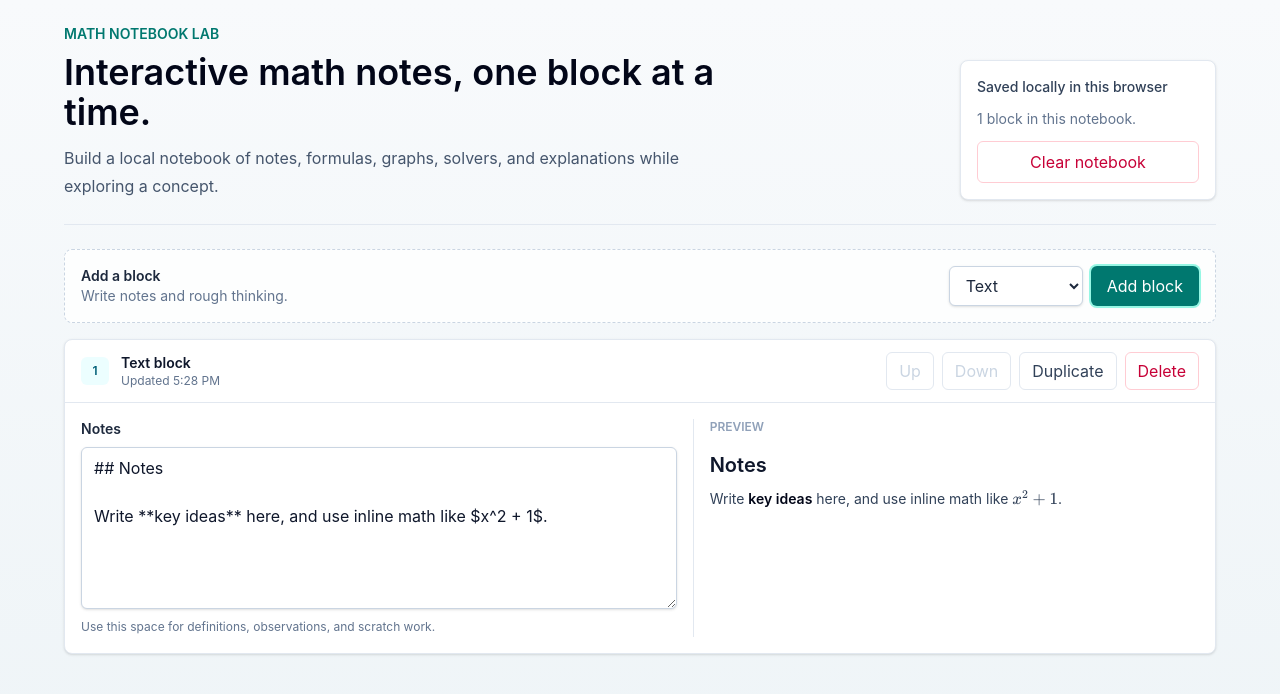
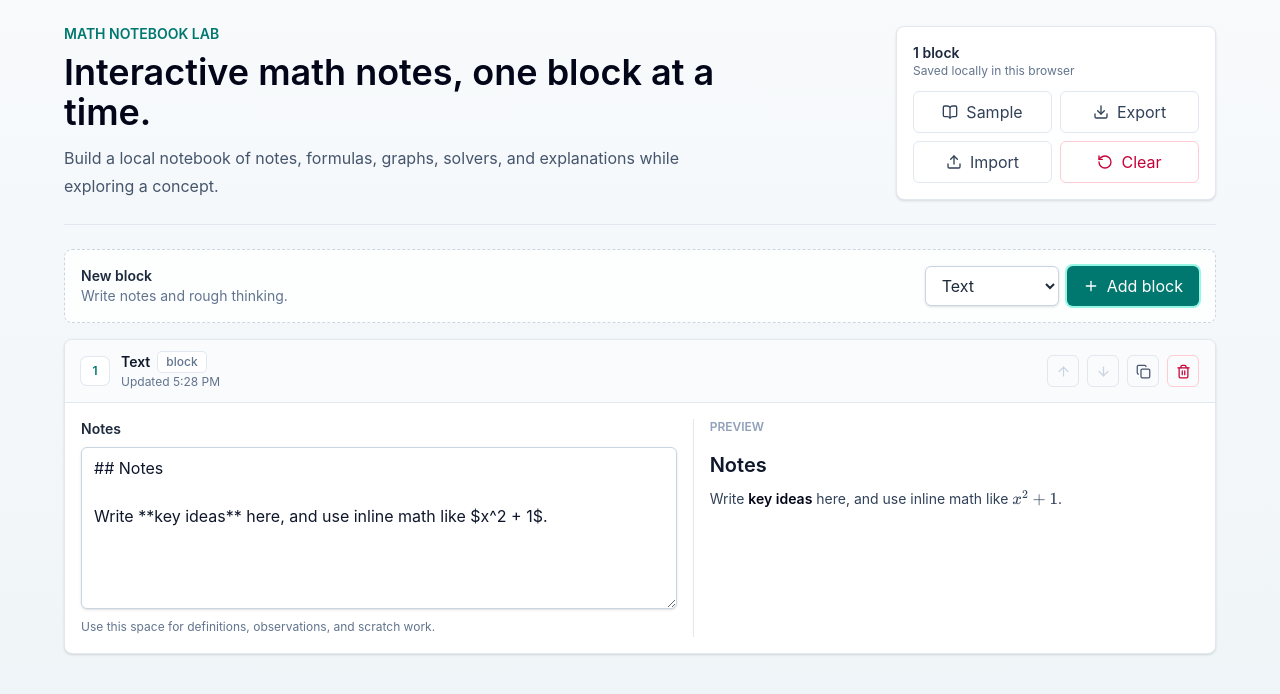
Before and after one commit to Rukomoynikov/mathplorer, a React (Vite) app: page / in a window 1280 px wide. Both pictures are taken after a click on the button "Add block". Shown: the top 694 px of the page. Built offline with nearby package versions, Linux system fonts and the light colour scheme.

Commit message:
Polish notebook MVP with import export and sample notebook

```diff
--- a/package.json
+++ b/package.json
@@ -12,6 +12,7 @@
   "dependencies": {
     "@tailwindcss/vite": "^4.2.4",
     "katex": "^0.16.45",
+    "lucide-react": "^1.11.0",
     "mathjs": "^15.2.0",
     "react": "^19.2.5",
     "react-dom": "^19.2.5",
--- a/src/App.tsx
+++ b/src/App.tsx
@@ -1,9 +1,16 @@
-import { useEffect, useState } from 'react'
+import { useEffect, useRef, useState } from 'react'
+import { BookOpen, Download, RotateCcw, Upload } from 'lucide-react'
 import Notebook from './components/Notebook'
 import { createBlock } from './data/blockFactory'
+import { createSampleNotebook } from './data/sampleNotebook'
 import type { Block, BlockType } from './types'
 
 const STORAGE_KEY = 'math-notebook-lab:v1'
+
+type AppNotice = {
+  message: string
+  tone: 'error' | 'success'
+}
 
 function isBlockType(value: unknown): value is BlockType {
   return (
@@ -55,6 +62,22 @@ function loadNotebook(): Block[] {
   return []
 }
 
+function getImportBlocks(parsedNotebook: unknown): Block[] | null {
+  if (Array.isArray(parsedNotebook) && parsedNotebook.every(isStoredBlock)) {
+    return parsedNotebook
+  }
+
+  if (parsedNotebook && typeof parsedNotebook === 'object') {
+    const blocks = (parsedNotebook as Record<string, unknown>).blocks
+
+    if (Array.isArray(blocks) && blocks.every(isStoredBlock)) {
+      return blocks
+    }
+  }
+
+  return null
+}
+
 function normalizeFormulaContent(content: string) {
   const trimmed = content.trim()
 
@@ -91,6 +114,8 @@ function formulaToGraphContent(content: string) {
 
 function App() {
   const [blocks, setBlocks] = useState<Block[]>(loadNotebook)
+  const [notice, setNotice] = useState<AppNotice | null>(null)
+  const importInputRef = useRef<HTMLInputElement>(null)
 
   useEffect(() => {
     window.localStorage.setItem(STORAGE_KEY, JSON.stringify(blocks))
@@ -98,6 +123,7 @@ function App() {
 
   function handleAddBlock(type: BlockType) {
     setBlocks((currentBlocks) => [...currentBlocks, createBlock(type)])
+    setNotice(null)
   }
 
   function handleInsertBlockAfter(
@@ -197,12 +223,81 @@ function App() {
 
   function handleClearNotebook() {
     setBlocks([])
+    setNotice({
+      tone: 'success',
+      message: 'Notebook cleared.',
+    })
+  }
+
+  function handleLoadSampleNotebook() {
+    setBlocks(createSampleNotebook())
+    setNotice({
+      tone: 'success',
+      message: 'Sample notebook loaded.',
+    })
+  }
+
+  function handleExportNotebook() {
+    const exportedNotebook = {
+      app: 'Math Notebook Lab',
+      version: 1,
+      exportedAt: new Date().toISOString(),
+      blocks,
+    }
+    const json = JSON.stringify(exportedNotebook, null, 2)
+    const blob = new Blob([json], { type: 'application/json' })
+    const downloadUrl = URL.createObjectURL(blob)
+    const anchor = document.createElement('a')
+    const dateStamp = new Date().toISOString().slice(0, 10)
+
+    anchor.href = downloadUrl
+    anchor.download = `math-notebook-lab-${dateStamp}.json`
+    anchor.click()
+    URL.revokeObjectURL(downloadUrl)
+
+    setNotice({
+      tone: 'success',
+      message: 'Notebook exported as JSON.',
+    })
+  }
+
+  function handleImportClick() {
+    importInputRef.current?.click()
+  }
+
+  async function handleImportNotebook(file: File | undefined) {
+    if (!file) {
+      return
+    }
+
+    try {
+      const parsedNotebook = JSON.parse(await file.text())
+      const importedBlocks = getImportBlocks(parsedNotebook)
+
+      if (!importedBlocks) {
+        throw new Error('Invalid notebook file.')
+      }
+
+      setBlocks(importedBlocks)
+      setNotice({
+        tone: 'success',
+        message: `Imported ${importedBlocks.length} ${
+          importedBlocks.length === 1 ? 'block' : 'blocks'
+        }.`,
+      })
+    } catch {
+      setNotice({
+        tone: 'error',
+        message:
+          'Import failed. Choose a JSON file exported from Math Notebook Lab.',
+      })
+    }
   }
 
   return (
     <main className="min-h-screen px-4 py-6 text-slate-900 sm:px-6 lg:px-8">
       <div className="mx-auto flex max-w-6xl flex-col gap-6">
-        <header className="flex flex-col gap-4 border-b border-slate-200 pb-6 md:flex-row md:items-end md:justify-between">
+        <header className="flex flex-col gap-5 border-b border-slate-200 pb-6 md:flex-row md:items-end md:justify-between">
           <div className="max-w-2xl">
             <p className="text-sm font-semibold uppercase text-teal-700">
               Math Notebook Lab
@@ -216,28 +311,80 @@ function App() {
             </p>
           </div>
 
-          <div className="flex flex-col gap-3 rounded-lg border border-slate-200 bg-white p-4 shadow-sm md:min-w-64">
-            <p className="text-sm font-medium text-slate-700">
-              Saved locally in this browser
+          <div className="flex w-full flex-col gap-3 rounded-lg border border-slate-200 bg-white p-4 shadow-sm md:w-80">
+            <div>
+              <p className="text-sm font-semibold text-slate-800">
+                {blocks.length} {blocks.length === 1 ? 'block' : 'blocks'}
               </p>
-            <p className="text-sm text-slate-500">
-              {blocks.length} {blocks.length === 1 ? 'block' : 'blocks'} in this
-              notebook.
-            </p>
+              <p className="text-xs text-slate-500">Saved locally in this browser</p>
+            </div>
+
+            <div className="grid grid-cols-2 gap-2">
+              <button
+                type="button"
+                onClick={handleLoadSampleNotebook}
+                className="inline-flex items-center justify-center gap-2 rounded-md border border-slate-200 px-3 py-2 text-sm font-medium text-slate-700 transition hover:bg-slate-50"
+              >
+                <BookOpen size={16} aria-hidden="true" />
+                Sample
+              </button>
+              <button
+                type="button"
+                onClick={handleExportNotebook}
+                disabled={blocks.length === 0}
+                className="inline-flex items-center justify-center gap-2 rounded-md border border-slate-200 px-3 py-2 text-sm font-medium text-slate-700 transition hover:bg-slate-50 disabled:cursor-not-allowed disabled:text-slate-300"
+              >
+                <Download size={16} aria-hidden="true" />
+                Export
+              </button>
+              <button
+                type="button"
+                onClick={handleImportClick}
+                className="inline-flex items-center justify-center gap-2 rounded-md border border-slate-200 px-3 py-2 text-sm font-medium text-slate-700 transition hover:bg-slate-50"
+              >
+                <Upload size={16} aria-hidden="true" />
+                Import
+              </button>
               <button
                 type="button"
                 onClick={handleClearNotebook}
                 disabled={blocks.length === 0}
-              className="rounded-md border border-rose-200 px-3 py-2 text-sm font-medium text-rose-700 transition hover:bg-rose-50 disabled:cursor-not-allowed disabled:border-slate-200 disabled:text-slate-400 disabled:hover:bg-transparent"
+                className="inline-flex items-center justify-center gap-2 rounded-md border border-rose-200 px-3 py-2 text-sm font-medium text-rose-700 transition hover:bg-rose-50 disabled:cursor-not-allowed disabled:border-slate-200 disabled:text-slate-300 disabled:hover:bg-transparent"
               >
-              Clear notebook
+                <RotateCcw size={16} aria-hidden="true" />
+                Clear
               </button>
+            </div>
+
+            <input
+              ref={importInputRef}
+              type="file"
+              accept="application/json,.json"
+              className="hidden"
+              onChange={(event) => {
+                void handleImportNotebook(event.target.files?.[0])
+                event.target.value = ''
+              }}
+            />
+
+            {notice && (
+              <p
+                className={`rounded-md px-3 py-2 text-sm ${
+                  notice.tone === 'error'
+                    ? 'bg-rose-50 text-rose-700'
+                    : 'bg-teal-50 text-teal-800'
+                }`}
+              >
+                {notice.message}
+              </p>
+            )}
           </div>
         </header>
 
         <Notebook
           blocks={blocks}
           onAddBlock={handleAddBlock}
+          onLoadSampleNotebook={handleLoadSampleNotebook}
           onUpdateBlock={handleUpdateBlock}
           onDeleteBlock={handleDeleteBlock}
           onDuplicateBlock={handleDuplicateBlock}
--- a/src/components/AddBlockMenu.tsx
+++ b/src/components/AddBlockMenu.tsx
@@ -1,4 +1,5 @@
 import { useState } from 'react'
+import { Plus } from 'lucide-react'
 import {
   BLOCK_TYPE_DESCRIPTIONS,
   BLOCK_TYPE_LABELS,
@@ -17,7 +18,7 @@ export default function AddBlockMenu({ onAddBlock }: AddBlockMenuProps) {
   return (
     <div className="flex flex-col gap-3 rounded-lg border border-dashed border-slate-300 bg-white/80 p-4 sm:flex-row sm:items-center sm:justify-between">
       <div>
-        <p className="text-sm font-semibold text-slate-800">Add a block</p>
+        <p className="text-sm font-semibold text-slate-800">New block</p>
         <p className="text-sm text-slate-500">
           {BLOCK_TYPE_DESCRIPTIONS[selectedType]}
         </p>
@@ -42,8 +43,9 @@ export default function AddBlockMenu({ onAddBlock }: AddBlockMenuProps) {
         <button
           type="button"
           onClick={() => onAddBlock(selectedType)}
-          className="rounded-md bg-teal-700 px-4 py-2 text-sm font-semibold text-white shadow-sm transition hover:bg-teal-800 focus:outline-none focus:ring-2 focus:ring-teal-200"
+          className="inline-flex items-center justify-center gap-2 rounded-md bg-teal-700 px-4 py-2 text-sm font-semibold text-white shadow-sm transition hover:bg-teal-800 focus:outline-none focus:ring-2 focus:ring-teal-200"
         >
+          <Plus size={16} aria-hidden="true" />
           Add block
         </button>
       </div>
--- a/src/components/BlockToolbar.tsx
+++ b/src/components/BlockToolbar.tsx
@@ -1,3 +1,4 @@
+import { ArrowDown, ArrowUp, Copy, Trash2 } from 'lucide-react'
 import { BLOCK_TYPE_LABELS, type Block } from '../types'
 
 type BlockToolbarProps = {
@@ -11,6 +12,40 @@ type BlockToolbarProps = {
   onMoveUp: () => void
 }
 
+type ToolbarIconButtonProps = {
+  children: React.ReactNode
+  disabled?: boolean
+  label: string
+  onClick: () => void
+  tone?: 'danger' | 'neutral'
+}
+
+function ToolbarIconButton({
+  children,
+  disabled = false,
+  label,
+  onClick,
+  tone = 'neutral',
+}: ToolbarIconButtonProps) {
+  const toneClasses =
+    tone === 'danger'
+      ? 'border-rose-200 text-rose-700 hover:bg-rose-50'
+      : 'border-slate-200 text-slate-600 hover:bg-slate-50 hover:text-slate-900'
+
+  return (
+    <button
+      type="button"
+      onClick={onClick}
+      disabled={disabled}
+      aria-label={label}
+      title={label}
+      className={`inline-flex h-8 w-8 items-center justify-center rounded-md border transition disabled:cursor-not-allowed disabled:border-slate-200 disabled:text-slate-300 disabled:hover:bg-transparent ${toneClasses}`}
+    >
+      {children}
+    </button>
+  )
+}
+
 export default function BlockToolbar({
   block,
   blockNumber,
@@ -22,16 +57,21 @@ export default function BlockToolbar({
   onMoveUp,
 }: BlockToolbarProps) {
   return (
-    <div className="flex flex-col gap-3 border-b border-slate-200 px-4 py-3 sm:flex-row sm:items-center sm:justify-between">
+    <div className="flex flex-col gap-3 border-b border-slate-200 bg-slate-50/70 px-4 py-3 sm:flex-row sm:items-center sm:justify-between">
       <div className="flex items-center gap-3">
-        <span className="flex h-7 min-w-7 items-center justify-center rounded-md bg-cyan-50 px-2 text-xs font-semibold text-cyan-800">
+        <span className="flex h-7 min-w-7 items-center justify-center rounded-md bg-white px-2 text-xs font-semibold text-teal-700 ring-1 ring-slate-200">
           {blockNumber}
         </span>
         <div>
-          <p className="text-sm font-semibold text-slate-900">
-            {BLOCK_TYPE_LABELS[block.type]} block
-          </p>
-          <p className="text-xs text-slate-500">
+          <div className="flex flex-wrap items-center gap-2">
+            <p className="text-sm font-semibold text-slate-900">
+              {BLOCK_TYPE_LABELS[block.type]}
+            </p>
+            <span className="rounded bg-white px-2 py-0.5 text-xs font-medium text-slate-500 ring-1 ring-slate-200">
+              block
+            </span>
+          </div>
+          <p className="mt-0.5 text-xs text-slate-500">
             Updated {new Date(block.updatedAt).toLocaleTimeString([], {
               hour: 'numeric',
               minute: '2-digit',
@@ -41,36 +81,26 @@ export default function BlockToolbar({
       </div>
 
       <div className="flex flex-wrap gap-2">
-        <button
-          type="button"
+        <ToolbarIconButton
+          label="Move block up"
           onClick={onMoveUp}
           disabled={!canMoveUp}
-          className="rounded-md border border-slate-200 px-3 py-1.5 text-xs font-medium text-slate-700 transition hover:bg-slate-50 disabled:cursor-not-allowed disabled:text-slate-300"
         >
-          Up
-        </button>
-        <button
-          type="button"
+          <ArrowUp size={15} aria-hidden="true" />
+        </ToolbarIconButton>
+        <ToolbarIconButton
+          label="Move block down"
           onClick={onMoveDown}
           disabled={!canMoveDown}
-          className="rounded-md border border-slate-200 px-3 py-1.5 text-xs font-medium text-slate-700 transition hover:bg-slate-50 disabled:cursor-not-allowed disabled:text-slate-300"
         >
-          Down
-        </button>
-        <button
-          type="button"
-          onClick={onDuplicate}
-          className="rounded-md border border-slate-200 px-3 py-1.5 text-xs font-medium text-slate-700 transition hover:bg-slate-50"
-        >
-          Duplicate
-        </button>
-        <button
-          type="button"
-          onClick={onDelete}
-          className="rounded-md border border-rose-200 px-3 py-1.5 text-xs font-medium text-rose-700 transition hover:bg-rose-50"
-        >
-          Delete
-        </button>
+          <ArrowDown size={15} aria-hidden="true" />
+        </ToolbarIconButton>
+        <ToolbarIconButton label="Duplicate block" onClick={onDuplicate}>
+          <Copy size={15} aria-hidden="true" />
+        </ToolbarIconButton>
+        <ToolbarIconButton label="Delete block" onClick={onDelete} tone="danger">
+          <Trash2 size={15} aria-hidden="true" />
+        </ToolbarIconButton>
       </div>
     </div>
   )
--- a/src/components/Notebook.tsx
+++ b/src/components/Notebook.tsx
@@ -9,6 +9,7 @@ type NotebookProps = {
   onCreateGraphFromFormula: (id: string) => void
   onDeleteBlock: (id: string) => void
   onDuplicateBlock: (id: string) => void
+  onLoadSampleNotebook: () => void
   onMoveBlock: (id: string, direction: 'up' | 'down') => void
   onUpdateBlock: (id: string, content: string) => void
 }
@@ -20,6 +21,7 @@ export default function Notebook({
   onCreateGraphFromFormula,
   onDeleteBlock,
   onDuplicateBlock,
+  onLoadSampleNotebook,
   onMoveBlock,
   onUpdateBlock,
 }: NotebookProps) {
@@ -29,13 +31,31 @@ export default function Notebook({
 
       {blocks.length === 0 ? (
         <div className="rounded-lg border border-slate-200 bg-white px-6 py-12 text-center shadow-sm">
-          <p className="text-lg font-semibold text-slate-900">
-            Your notebook is empty.
+          <div className="mx-auto flex h-14 w-14 items-center justify-center rounded-lg bg-teal-50 text-2xl font-semibold text-teal-700">
+            ∑
+          </div>
+          <p className="mt-5 text-xl font-semibold text-slate-950">
+            Start a math notebook
           </p>
           <p className="mx-auto mt-2 max-w-xl text-sm leading-6 text-slate-500">
-            Add a text, formula, graph, solver, or explanation block to start
-            exploring a concept. Everything saves automatically in this browser.
+            Build from a sample, or add your first block and start exploring.
           </p>
+          <div className="mt-5 flex flex-col justify-center gap-2 sm:flex-row">
+            <button
+              type="button"
+              onClick={onLoadSampleNotebook}
+              className="rounded-md bg-teal-700 px-4 py-2 text-sm font-semibold text-white shadow-sm transition hover:bg-teal-800"
+            >
+              Load sample notebook
+            </button>
+            <button
+              type="button"
+              onClick={() => onAddBlock('text')}
+              className="rounded-md border border-slate-200 px-4 py-2 text-sm font-medium text-slate-700 transition hover:bg-slate-50"
+            >
+              Add text block
+            </button>
+          </div>
         </div>
       ) : (
         <div className="flex flex-col gap-4">
--- a/src/components/blocks/ExplanationBlock.tsx
+++ b/src/components/blocks/ExplanationBlock.tsx
@@ -77,6 +77,7 @@ export default function ExplanationBlock({
       return
     }
 
+    // Future LLM integration can replace this local generator call with an async API request.
     setExplanation(generateLocalExplanation(content))
   }
 
--- /dev/null
+++ b/src/data/sampleNotebook.ts
@@ -0,0 +1,18 @@
+import { createBlock } from './blockFactory'
+import type { Block } from '../types'
+
+export function createSampleNotebook(): Block[] {
+  return [
+    createBlock(
+      'text',
+      '## Exploring a quadratic\n\nWe are studying **f(x) = x^2 - 4x + 3**.\n\nKey questions:\n\n- Where does the graph cross the x-axis?\n- What does the vertex tell us?\n- How can factoring help?',
+    ),
+    createBlock('formula', 'f(x) = x^2 - 4x + 3'),
+    createBlock('graph', 'y = x^2 - 4*x + 3'),
+    createBlock('solver', '2x + 5 = 17'),
+    createBlock(
+      'explanation',
+      'Why does changing a in y = ax^2 change the width of the parabola?',
+    ),
+  ]
+}
--- a/src/lib/explanationGenerator.ts
+++ b/src/lib/explanationGenerator.ts
@@ -16,6 +16,7 @@ function hasLinearEquationPattern(prompt: string) {
   return /x/.test(prompt) && /=/.test(prompt)
 }
 
+// Keep this pure and deterministic so an LLM-backed service can later swap in here.
 export function generateLocalExplanation(prompt: string): ExplanationResult {
   const normalizedPrompt = prompt.toLowerCase()
 
```
Also changed, not shown: src/components/blocks/FormulaBlock.tsx (+9 -4 lines), 1 other file (tests, documents, lock files or other folders). Lines whose indentation alone changed are shown as unchanged.
